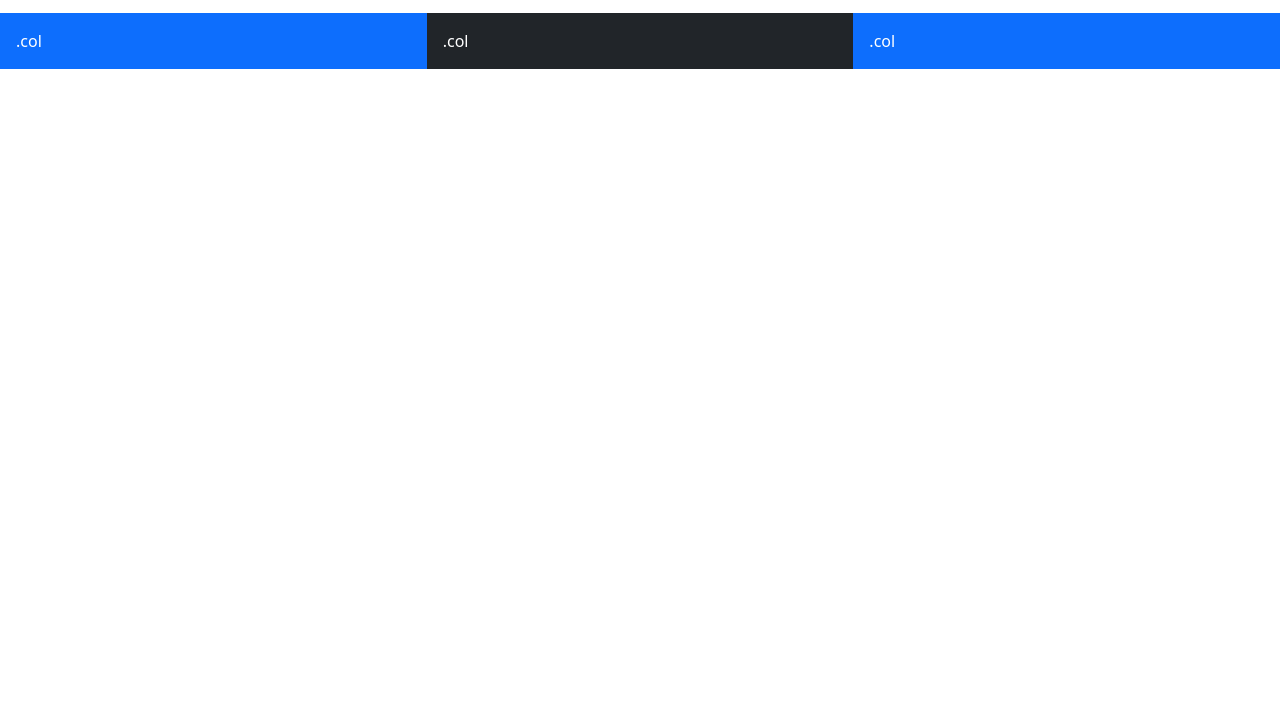
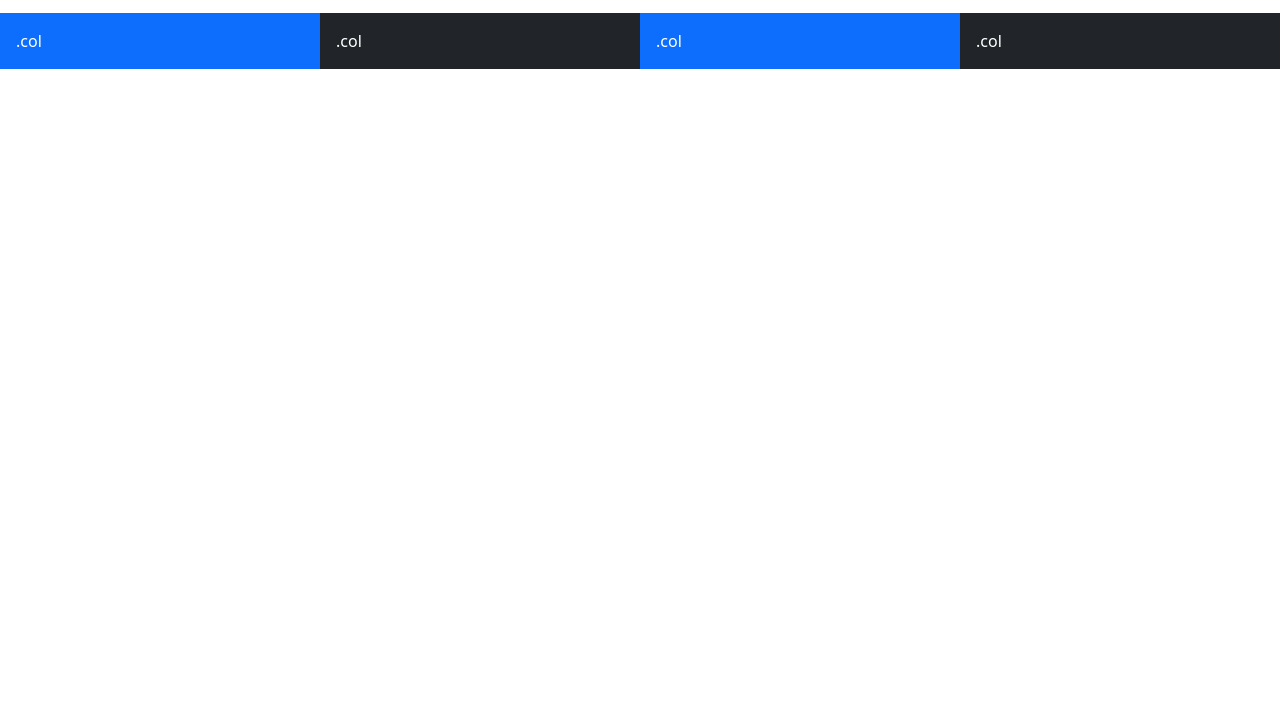
Before and after one commit to mfarabi155/Landing-Page-Eduwork, a plain HTML site: page index.html in a window 1280 px wide. Shown: the part 99-800 px from the top of the page. Drawn offline with nearby package versions, Linux system fonts and the light colour scheme.

Commit message:
Penambahan kolom

```diff
--- a/index.html
+++ b/index.html
@@ -19,6 +19,7 @@
             <div class="col p-3 bg-primary text-white">.col</div>
             <div class="col p-3 bg-dark text-white">.col</div>
             <div class="col p-3 bg-primary text-white">.col</div>
+            <div class="col p-3 bg-dark text-white">.col</div>
         </div>
     </div>
 
```
